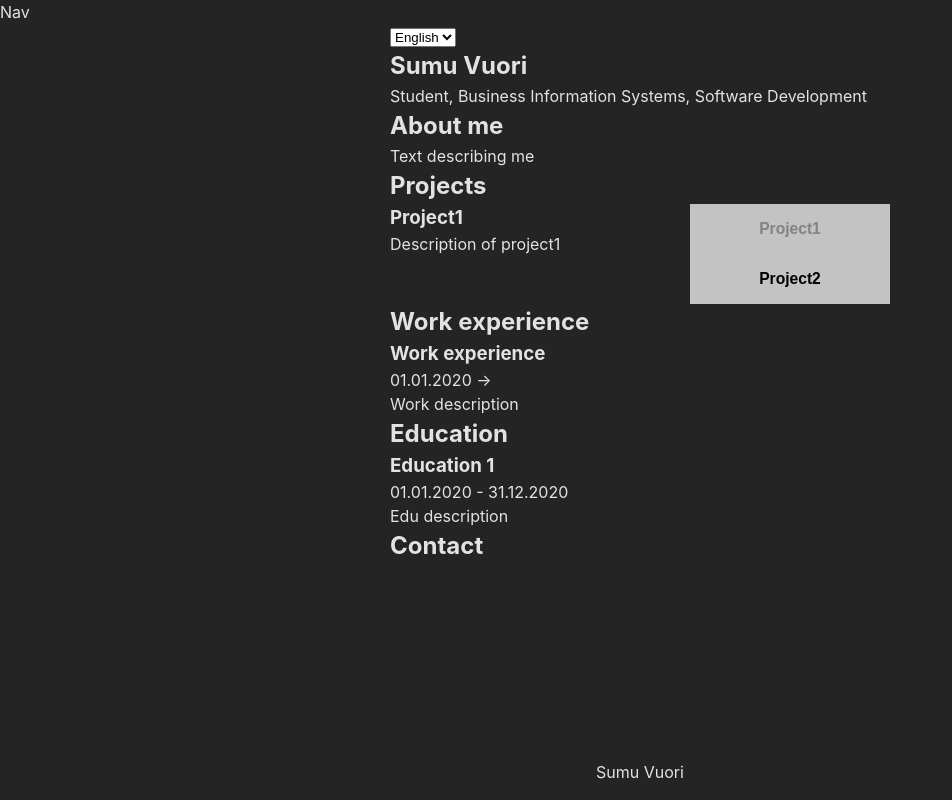
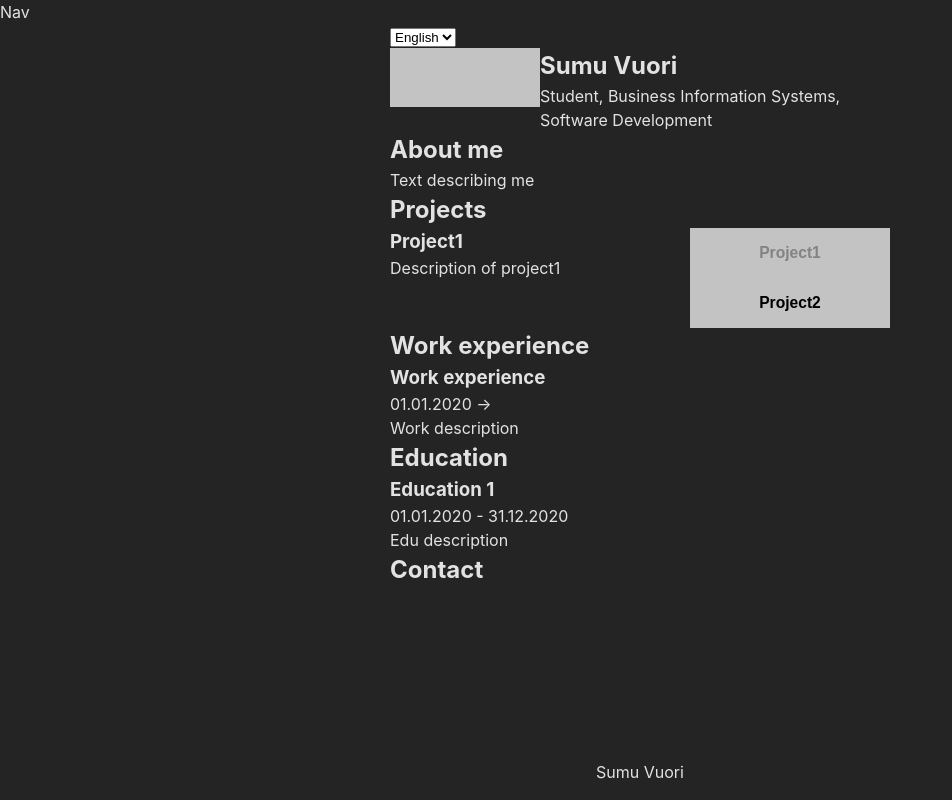
Before and after one commit to vuorisumu/portfolio, a React (Vite) app: page / in a window 1280 px wide. Shown: the whole page, without its empty margins (0-952 px from the left). Built offline with nearby package versions, Linux system fonts and the light colour scheme.

Commit message:
feat: style info area

```diff
--- a/src/components/GeneralInfo.jsx
+++ b/src/components/GeneralInfo.jsx
@@ -5,8 +5,11 @@ function GeneralInfo() {
 
   return (
     <article>
-      <h1>Sumu Vuori</h1>
-      <p>{t("title")}</p>
+      <div id="info">
+        <img src="/placeholder.png" />
+        <h1>Sumu Vuori</h1>
+        <p>{t("title")}</p>
+      </div>
     </article>
   );
 }
--- /dev/null
+++ b/src/styles/_info.scss
@@ -0,0 +1,9 @@
+#info {
+    display: grid;
+    grid-template-columns:150px auto;
+
+    img {
+        grid-row: 1/3;
+        width:100%;
+    }
+}
--- a/src/styles/main.css
+++ b/src/styles/main.css
@@ -35,6 +35,15 @@
 }
 #projects .projectButtons li h3.active, #projects .projectButtons button h3.active {
   color: #838383;
+}
+
+#info {
+  display: grid;
+  grid-template-columns: 150px auto;
+}
+#info img {
+  grid-row: 1/3;
+  width: 100%;
 }
 
 * {
--- a/src/styles/main.scss
+++ b/src/styles/main.scss
@@ -1,4 +1,5 @@
 @use "projects";
+@use "info";
 
 $footer-height: 2.5rem;
 
```
Also changed, not shown: 1 other file (tests, documents, lock files or other folders).
